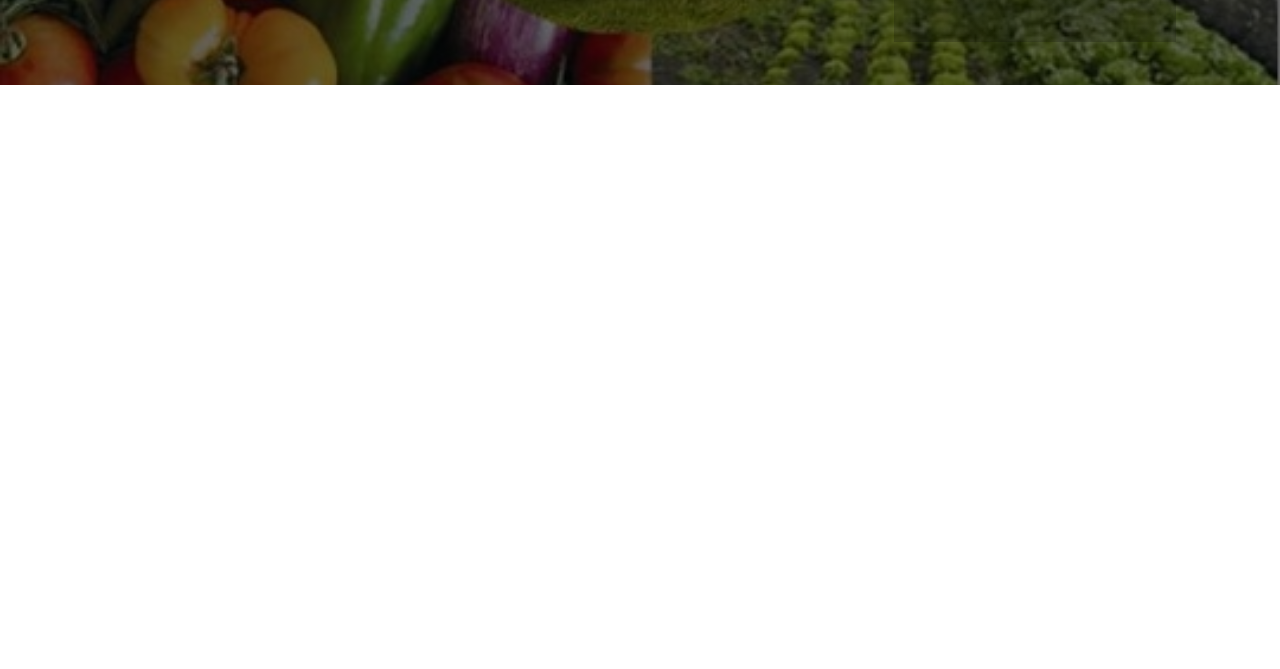
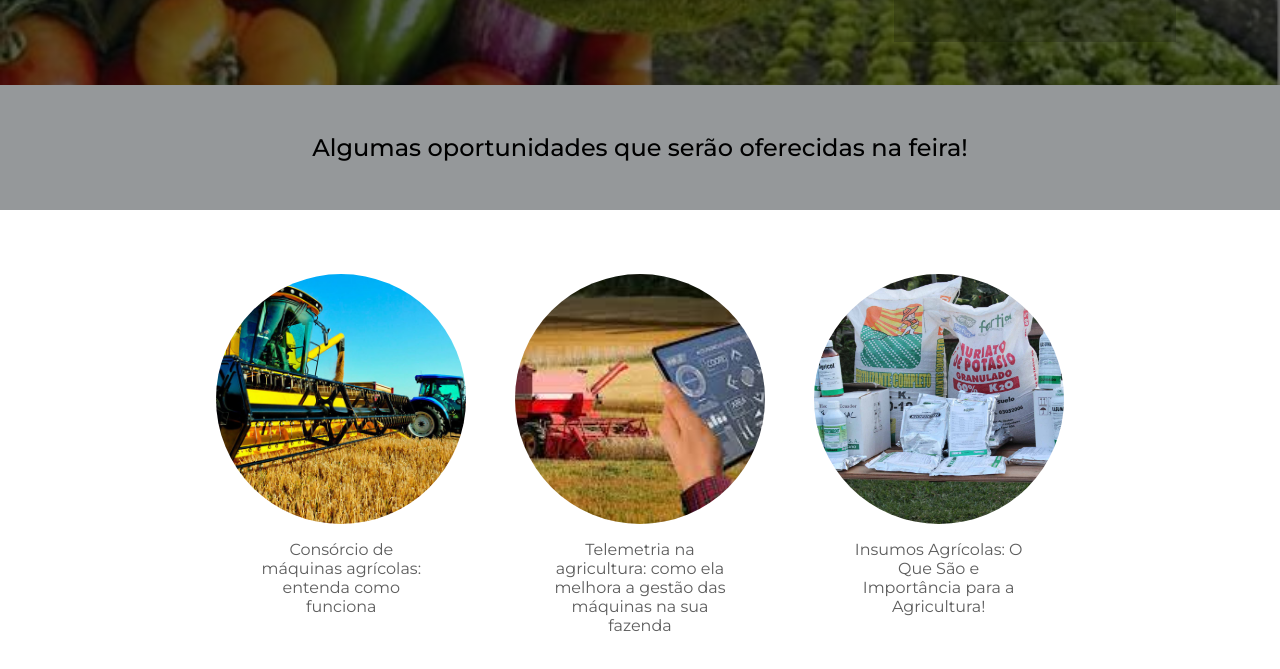
Before and after one commit to marcosCappelli/landingPage, a plain HTML site: page index.html in a window 1280 px wide. Shown: the part 595-1264 px from the top of the page. Before the commit the page ends 800 px from the top, so only its background shows below. Drawn offline with nearby package versions, Linux system fonts and the light colour scheme.

Commit message:
Finalizando seção de interesses html e css.

```diff
--- a/css/style.css
+++ b/css/style.css
@@ -5,6 +5,10 @@
     --text-color: #fff;
     --text-secondary: #000;
     --text-tertiary: #5d5d5d;
+}
+
+body {
+    padding-bottom: 500px;
 }
 
 * {
@@ -104,3 +108,49 @@
 .btn:hover {
     opacity: 1;
 }
+
+/* Benefits section */
+#Key-benefits h2 {
+    background-color: var(--secondary);
+    text-align: center;
+    padding: 2em;
+    font-weight: 500;
+}
+
+.benefits {
+    display: flex;
+    justify-content: space-around;
+    padding: 4em;
+    width: 80%;
+    margin: 0 auto;
+}
+
+.benefit {
+    text-align: center;
+    display: flex;
+    flex-direction: column;
+    align-items: center;
+    max-width: 20%;
+    color: var(--text-tertiary);
+}
+
+.benefit .benefit-img {
+    width: 250px;
+    height: 250px;
+    border-radius: 50%;
+    background-size: cover;
+    background-position: center;
+    margin-bottom: 1em;
+}
+
+#benefit-1 {
+    background-image: url(../img/agroMach2.jpg);
+}
+
+#benefit-2 {
+    background-image: url(../img/agroTec1.jfif);
+}
+
+#benefit-3 {
+    background-image: url(../img/agroInsumos.jpg);
+}
--- a/index.html
+++ b/index.html
@@ -52,5 +52,28 @@
            </form>
        </div>
    </header>
+   <section id="Key-benefits">
+       <h2>Algumas oportunidades que serão oferecidas na feira!</h2>
+       <div class="benefits">
+           <div class="benefit">
+               <div id="benefit-1" class="benefit-img"></div>
+               <p>
+                Consórcio de máquinas agrícolas: entenda como funciona
+                </p>
+           </div>
+           <div class="benefit">
+               <div id="benefit-2" class="benefit-img"></div>
+               <p>
+                Telemetria na agricultura: como ela melhora a gestão das máquinas na sua fazenda
+                </p>
+           </div>
+           <div class="benefit">
+                <div id="benefit-3" class="benefit-img"></div>
+                <p>
+                    Insumos Agrícolas: O Que São e Importância para a Agricultura!
+                </p>
+             </div>
+        </div>
+    </section>
 </body>
 </html>
```
Also changed, not shown: img/agroInsumos.jpg (added), img/agroMach.jpg (added), img/agroMach2.jpg (added), img/agroTec.png (added), img/agroTec1.jfif (added). Lines whose indentation alone changed are shown as unchanged.
